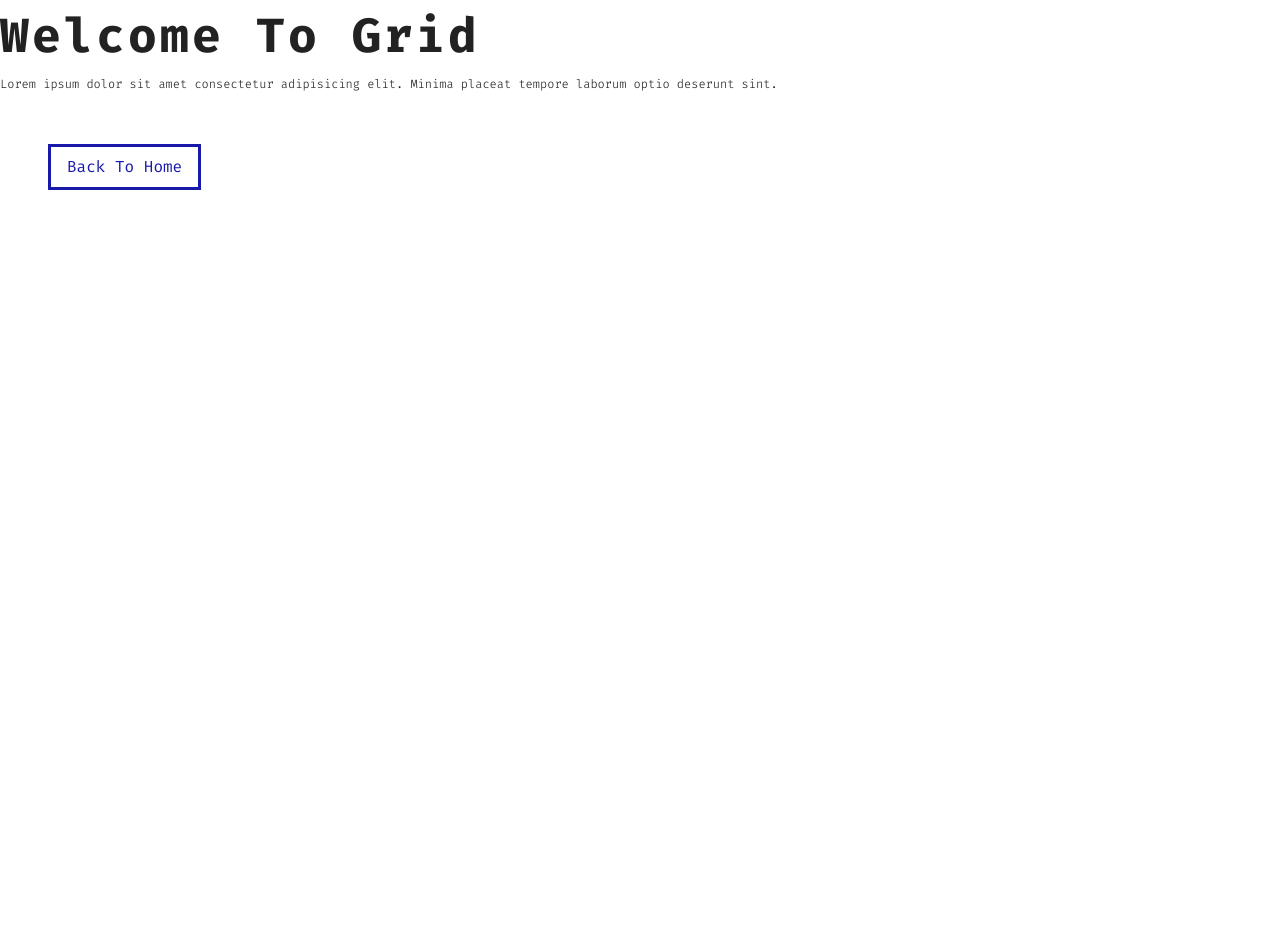
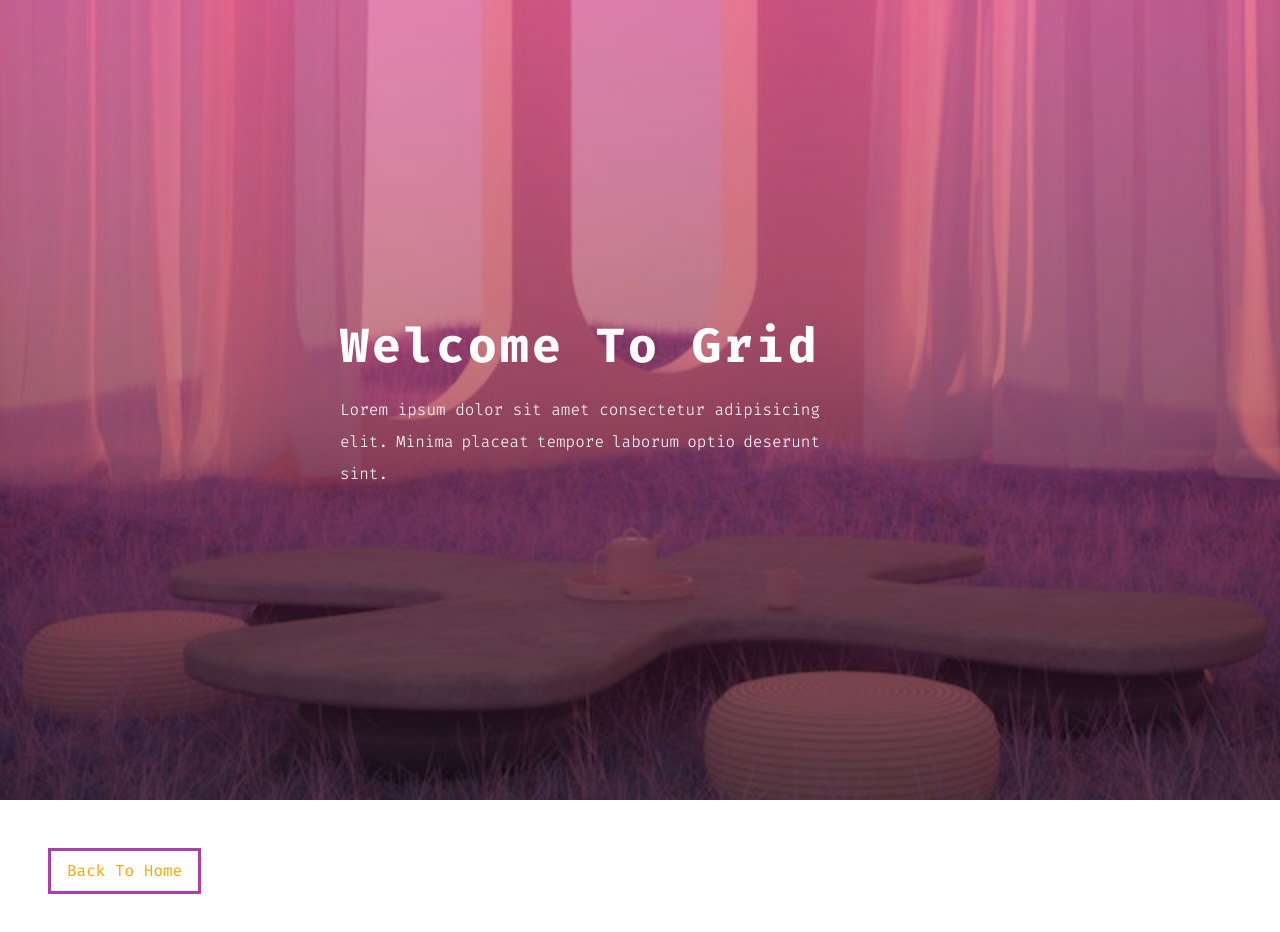
Before and after one commit to Ugo-X/Css-Grid-Projects, a plain HTML site: page hero.html in a window 1280 px wide. Before the commit the page ends 800 px from the top, so only its background shows below. Drawn offline with Linux system fonts and the light colour scheme.

Commit message:
added a hero html project

```diff
--- a/designs.css
+++ b/designs.css
@@ -69,14 +69,14 @@ p {
   display: inline-block;
   padding: 0.5rem 1rem;
   text-transform: capitalize;
-  border: 3px solid var(--primarycolor);
-  color: var(--primarycolor);
+  border: 3px solid rgb(170, 65, 170);
+  color: orange;
   margin: 3rem;
   transition: var(--Transition);
 }
 
 .btn:hover {
-  background: var(--primarycolor);
+  background: rgba(205, 134, 63, 0.768);
   color: var(--mainWhite);
 }
 
@@ -118,3 +118,45 @@ Navbar-one
    text-align: center;
   }
 }
+
+/*
+====================
+Hero Project
+===================
+*/
+
+.hero-header{
+ min-height: 100vh;
+ background:linear-gradient(rgba(193, 17, 135, 0.4),rgba(0,0,0,0.4)) ,url(./images/image-6.jpg) center/cover no-repeat fixed;
+ color: var(--mainWhite);
+ display: grid;
+ justify-content: center;
+ align-items: center;
+}
+
+.hero-banner{
+border-radius: 2rem;
+
+}
+
+.hero-banner p{
+ letter-spacing: 0;
+ word-spacing: -2.3px;
+ width: 80%;
+ max-width: 600px;
+ font-size: 1rem;
+ margin-top: 0.75rem;
+ text-align: justify;
+}
+
+@media screen  and (max-width: 600px) {
+ .hero-banner{
+  padding: 0 2rem;
+ }
+}
+
+@media screen  and (min-width:768px){
+ .hero-header{
+
+ }
+}
```
